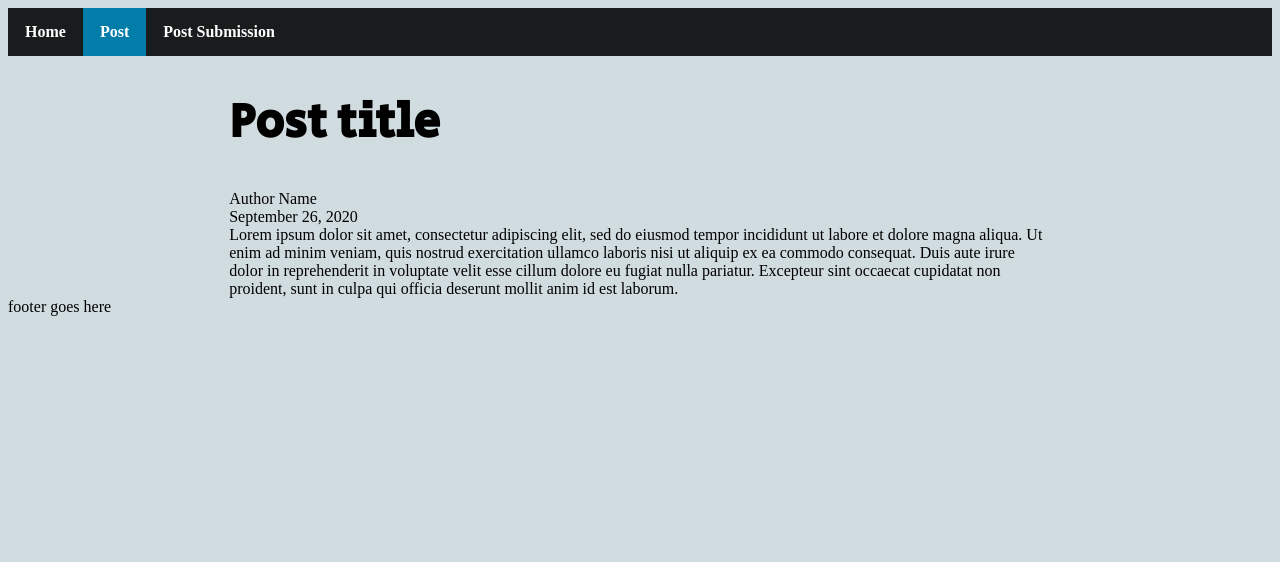
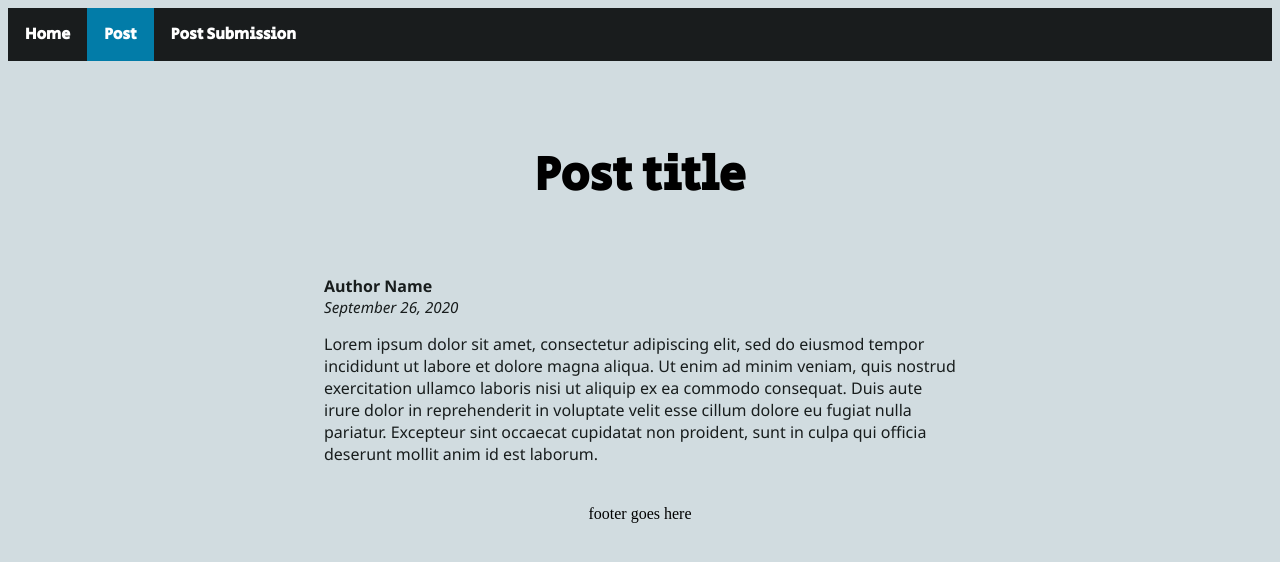
Before and after one commit to brobertson1/blog-cms, a PHP site: page /post.html in a window 1280 px wide. Shown: the top 562 px of the page. Run offline with PHP 8.4, Linux system fonts and the light colour scheme.

Commit message:
added content and styles to post page

```diff
--- a/post.html
+++ b/post.html
@@ -17,10 +17,12 @@
         <main>
             <div class="main-container">
             <h1>Post title</h1>
-            <div>Author Name</div>
-            <div>September 26, 2020</div>
+            <div class="name">Author Name</div>
+            <div class="date"><em>September 26, 2020</em></div>
             <div>
+                <p>
                 Lorem ipsum dolor sit amet, consectetur adipiscing elit, sed do eiusmod tempor incididunt ut labore et dolore magna aliqua. Ut enim ad minim veniam, quis nostrud exercitation ullamco laboris nisi ut aliquip ex ea commodo consequat. Duis aute irure dolor in reprehenderit in voluptate velit esse cillum dolore eu fugiat nulla pariatur. Excepteur sint occaecat cupidatat non proident, sunt in culpa qui officia deserunt mollit anim id est laborum.
+                </p>
             </div>
             </div>
         </main>
--- a/styles.css
+++ b/styles.css
@@ -3,7 +3,7 @@ body {
 }
 
 .main-container {
-    width: 65%;
+    width: 50%;
     margin: auto;
 }
 
@@ -19,11 +19,27 @@ p {
 h1{
     font-family: 'Secular One', sans-serif;
     font-size: 3rem;
+    text-align: center;
+    padding-top: 3rem;
+    padding-bottom: 2rem;
 }
 
 h2{
     font-family: 'Secular One', sans-serif;
-    font-size: 2.5rem;
+    font-size: 2.25rem;
+}
+
+.name{
+    color: rgb(24, 29, 29);
+    font-family: 'Segoe UI', Tahoma, Geneva, Verdana, sans-serif;
+    font-size: 1rem;
+    font-weight: 600;
+}
+
+.date{
+    color: rgb(24, 29, 29);
+    font-family: 'Segoe UI', Tahoma, Geneva, Verdana, sans-serif;
+    font-size: .95rem;
 }
 
 
@@ -38,6 +54,7 @@ nav{
 
 nav li{
     float: left;
+    font-family: 'Secular One', sans-serif;
     }
 
 nav ul{
@@ -71,7 +88,7 @@ nav a:hover{
 
 
 /* Footer */
-.footer {
+footer {
     padding: 20px;
     text-align: center;
     margin-top: 20px;
@@ -129,5 +146,4 @@ label{
     font-size: .75rem;
     font-weight: 700;
     color: rgb(53, 57, 58);
-
 }
```
Also changed, not shown: post-submission.html (+6 -2 lines). Lines whose indentation alone changed are shown as unchanged.
